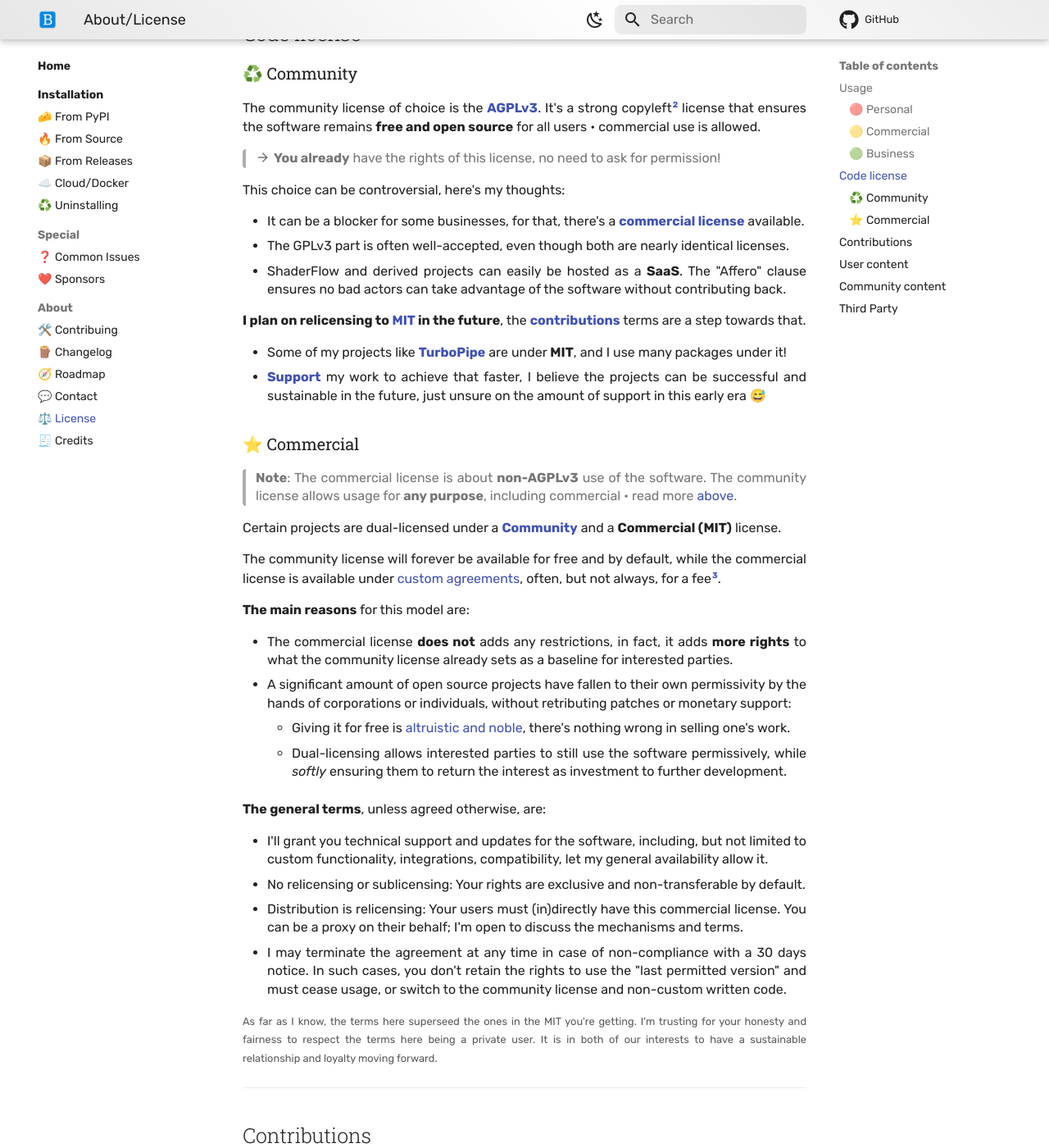
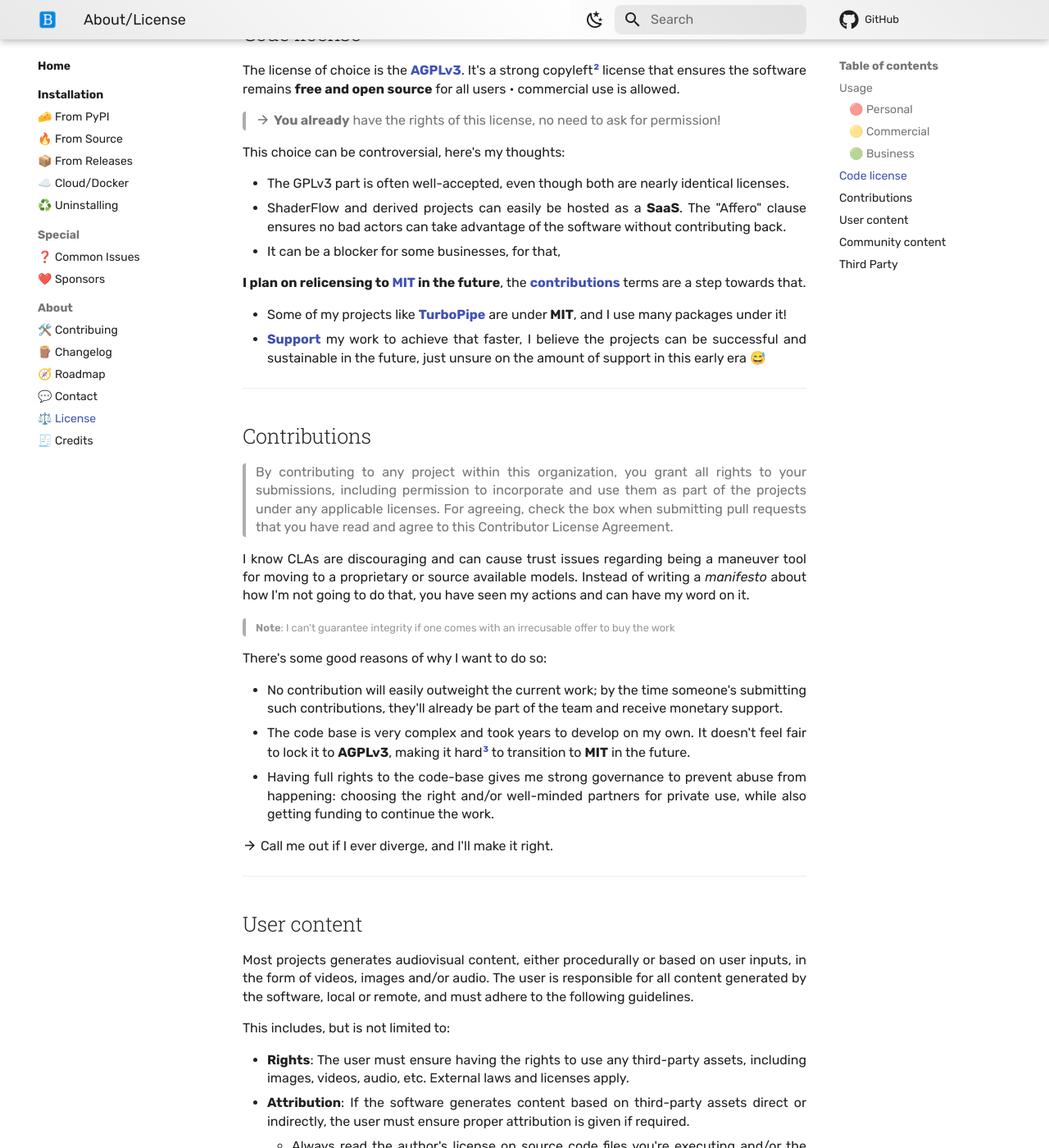
Before and after one commit to BrokenSource/BrokenSource, an MkDocs documentation site: the page built from Website/about/license.md, in a window 1280 px wide and 1400 px high, scrolled down 1230 px. Shown: the whole window at 82% size. Built offline with MkDocs 1.6.1 and Material for MkDocs 9.7.7, drawn with Linux system fonts in a browser that asks for light colours; some web fonts are replaced; a script that is not in the unit is left out; plug-ins that fetch from the network failed and are left out; comment, search, counter and statistics services are not loaded; some of the changed text lies outside the part shown.

Commit message:
Revert unused commercial license for potential code signing path and clearer licensing

```diff
--- a/Website/about/license.md
+++ b/Website/about/license.md
@@ -51,9 +51,7 @@
 
 ## Code license
 
-### ♻️ Community
-
-The community license of choice is the [**AGPLv3**](https://www.tldrlegal.com/license/gnu-affero-general-public-license-v3-agpl-3-0){:target="_blank"}. It's a strong copyleft[^copyleft] license that ensures the software remains **free and open source** for all users • commercial use is allowed.
+The license of choice is the [**AGPLv3**](https://www.tldrlegal.com/license/gnu-affero-general-public-license-v3-agpl-3-0){:target="_blank"}. It's a strong copyleft[^copyleft] license that ensures the software remains **free and open source** for all users • commercial use is allowed.
 
 [^copyleft]: It's the opposite of _copyright!_ ba dum tss 😅
 
@@ -61,40 +59,14 @@
 
 This choice can be controversial, here's my thoughts:
 
-- It can be a blocker for some businesses, for that, there's a [**commercial license**](#commercial-license) available.
 - The GPLv3 part is often well-accepted, even though both are nearly identical licenses.
 - ShaderFlow and derived projects can easily be hosted as a **SaaS**. The "Affero" clause ensures no bad actors can take advantage of the software without contributing back.
+- It can be a blocker for some businesses, for that,
 
 **I plan on relicensing to [MIT](https://www.tldrlegal.com/license/mit-license){:target="_blank"} in the future**, the [**contributions**](#contributions) terms are a step towards that.
 
 - Some of my projects like [**TurboPipe**](https://github.com/BrokenSource/TurboPipe) are under **MIT**, and I use many packages under it!
 - [**Support**](site:/about/sponsors) my work to achieve that faster, I believe the projects can be successful and sustainable in the future, just unsure on the amount of support in this early era 😅
-
-### ⭐️ Commercial
-
-> **Note**: The commercial license is about **non-AGPLv3** use of the software. The community license allows usage for **any purpose**, including commercial • read more [above](#community-license).
-
-Certain projects are dual-licensed under a [**Community**](#community-license) and a **Commercial (MIT)** license.
-
-The community license will forever be available for free and by default, while the commercial license is available under [custom agreements](site:/about/contact){:target="_blank"}, often, but not always, for a fee[^fee].
-
-[^fee]: Either a fixed recurring amount or a fraction of what you yould've paid for a competitor's service.
-
-**The main reasons** for this model are:
-
-- The commercial license **does not** adds any restrictions, in fact, it adds **more rights** to what the community license already sets as a baseline for interested parties.
-- A significant amount of open source projects have fallen to their own permissivity by the hands of corporations or individuals, without retributing patches or monetary support:
-    - Giving it for free is [altruistic and noble](site:/about/sponsors), there's nothing wrong in selling one's work.
-    - Dual-licensing allows interested parties to still use the software permissively, while _softly_ ensuring them to return the interest as investment to further development.
-
-**The general terms**, unless agreed otherwise, are:
-
-- I'll grant you technical support and updates for the software, including, but not limited to custom functionality, integrations, compatibility, let my general availability allow it.
-- No relicensing or sublicensing: Your rights are exclusive and non-transferable by default.
-- Distribution is relicensing: Your users must (in)directly have this commercial license. You can be a proxy on their behalf; I'm open to discuss the mechanisms and terms.
-- I may terminate the agreement at any time in case of non-compliance with a 30 days notice. In such cases, you don't retain the rights to use the "last permitted version" and must cease usage, or switch to the community license and non-custom written code.
-
-<small>As far as I know, the terms here superseed the ones in the MIT you're getting. I'm trusting for your honesty and fairness to respect the terms here being a private user. It is in both of our interests to have a sustainable relationship and loyalty moving forward.</small>
 
 <hr>
 
@@ -110,7 +82,7 @@
 
 - No contribution will easily outweight the current work; by the time someone's submitting such contributions, they'll already be part of the team and receive monetary support.
 - The code base is very complex and took years to develop on my own. It doesn't feel fair to lock it to **AGPLv3**, making it hard[^hard] to transition to **MIT** in the future.
-- Having full rights to the code-base gives me strong governance to prevent abuse from happening: choosing the right and/or well-minded partners for [**private**](#commercial-license) use under the commercial license, while also getting funding to continue the work.
+- Having full rights to the code-base gives me strong governance to prevent abuse from happening: choosing the right and/or well-minded partners for private use, while also getting funding to continue the work.
 
 [^hard]: Each contributor would need to agree re-licensing their contributions.
 
```
Also changed, not shown: readme.md (+0 -5 lines), license-com.txt (deleted), license.txt (renamed from license-oss.txt).
